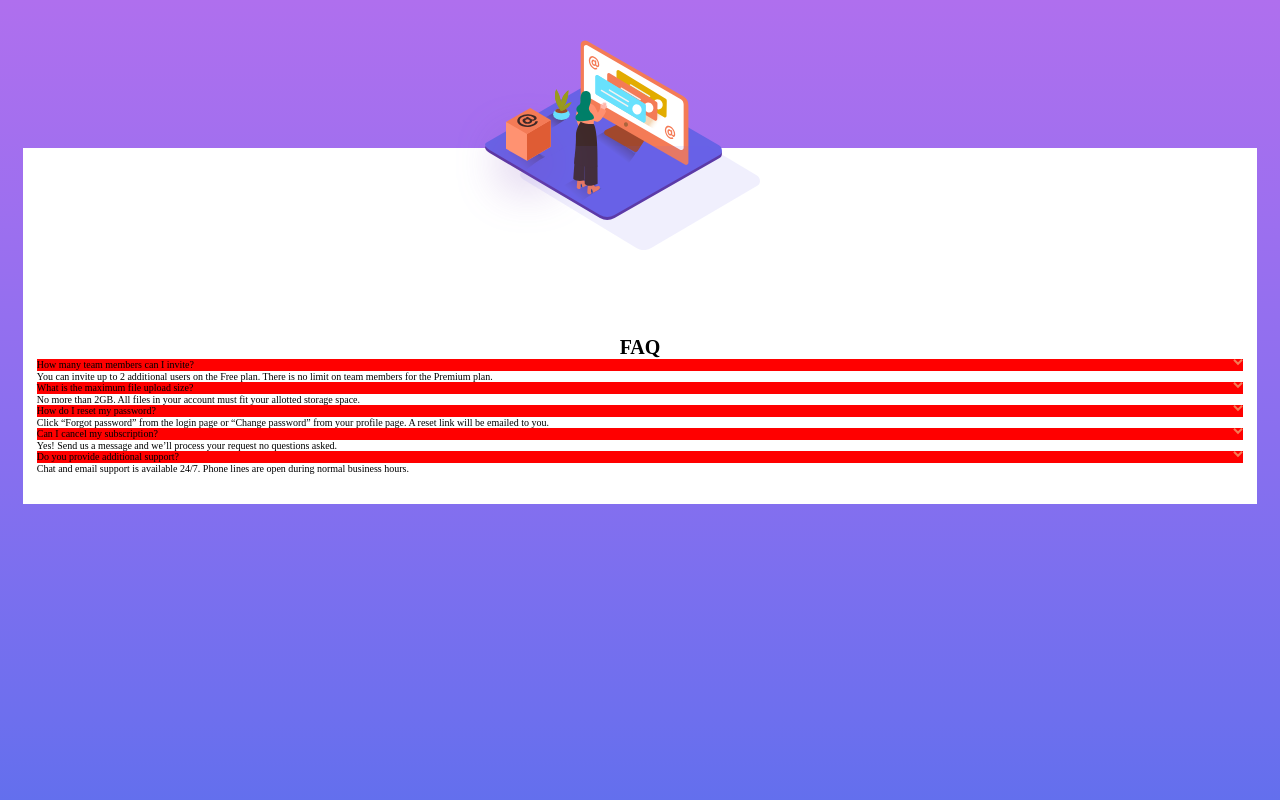
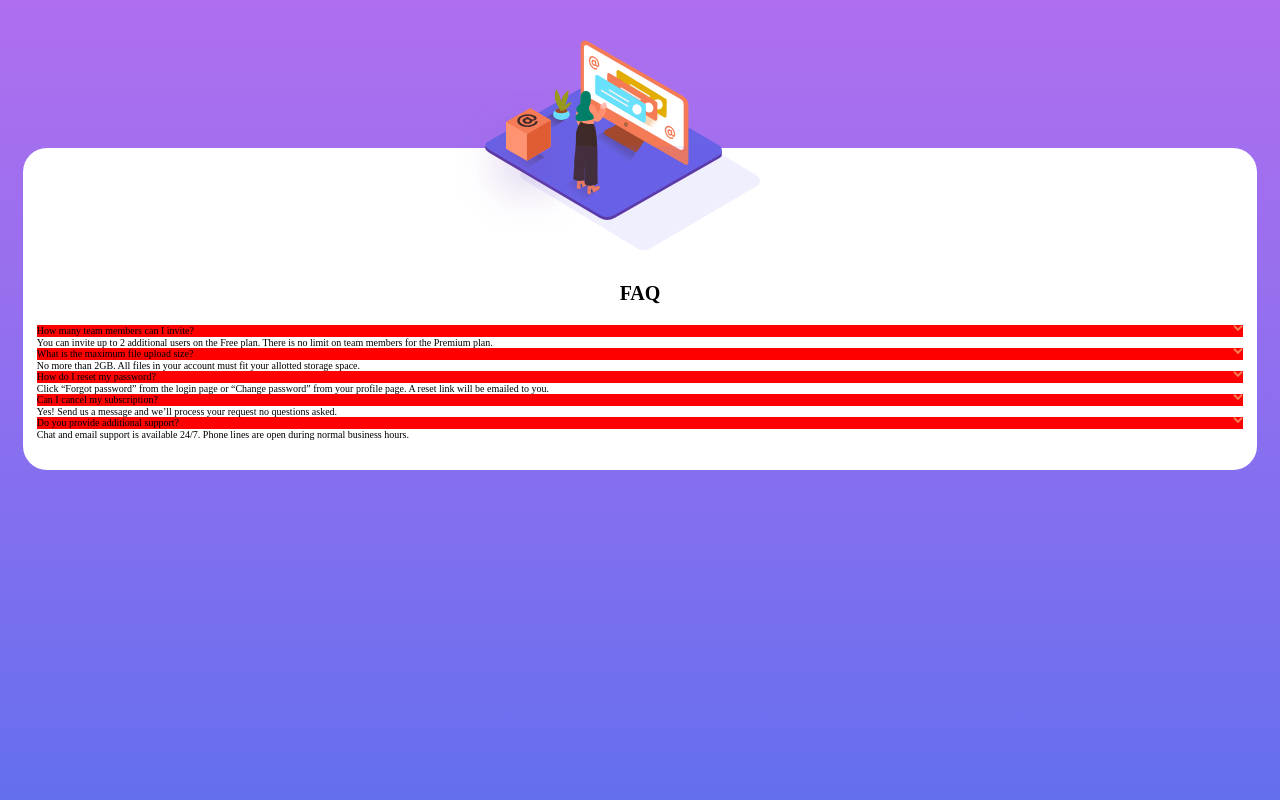
Before and after one commit to aycanogut/fem-accordion-card-faq, a website: page index.html in a window 1280 px wide. Shown: the top 800 px of the page. Drawn offline with Linux system fonts and the light colour scheme.

Commit message:
header spacing and component border radius defined

```diff
--- a/styles/components/_accordion.scss
+++ b/styles/components/_accordion.scss
@@ -4,6 +4,7 @@
   margin-top: 14.8em;
   padding: 8.8em 1.375em 3em 1.375em;
   background-color: #fff;
+  border-radius: 24px;
 
   &__background {
     //* displays on only mobile screens
@@ -27,7 +28,7 @@
 
   // right side content
   &__header {
-    margin-top: 100px;
+    margin: 4.6em 0 2em 0;
     text-align: center;
   }
 
```
Also changed, not shown: styles/style.css.
